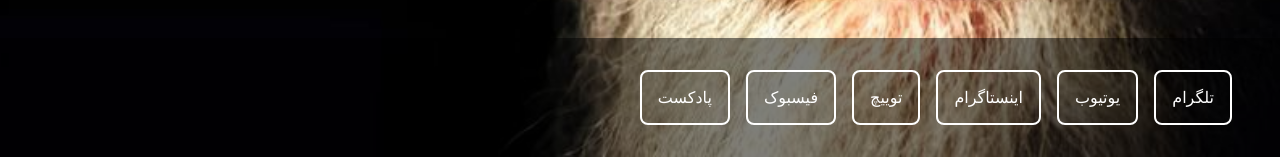
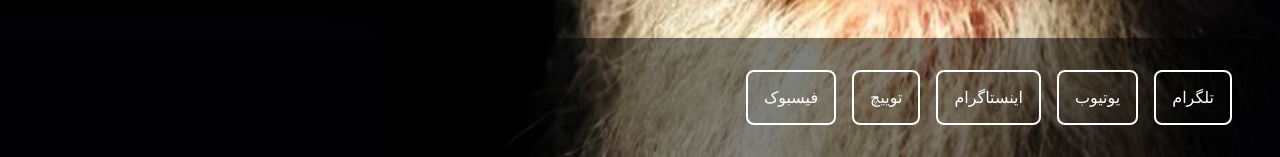
Before and after one commit to SkepicTyson/skepictyson.github.io, a plain HTML site: page index-desktop.html in a window 1280 px wide. Shown: the part 643-800 px from the top of the page. Drawn offline with Linux system fonts and the light colour scheme; a web font is replaced by a local one.

Commit message:
Update index-desktop.html

```diff
--- a/index-desktop.html
+++ b/index-desktop.html
@@ -126,7 +126,6 @@
    <a href="https://www.instagram.com/skeptictyson" target="_blank">اینستاگرام</a>
         <a href="https://www.twitch.tv/skeptictyson" target="_blank">توییچ</a>
         <a href="https://www.facebook.com/skeptictyson/" target="_blank">فیسبوک</a>
-              <a href="https://skeptictyson.podbean.com/" target="_blank">پادکست</a>
 
     </div>
 </body>
```
